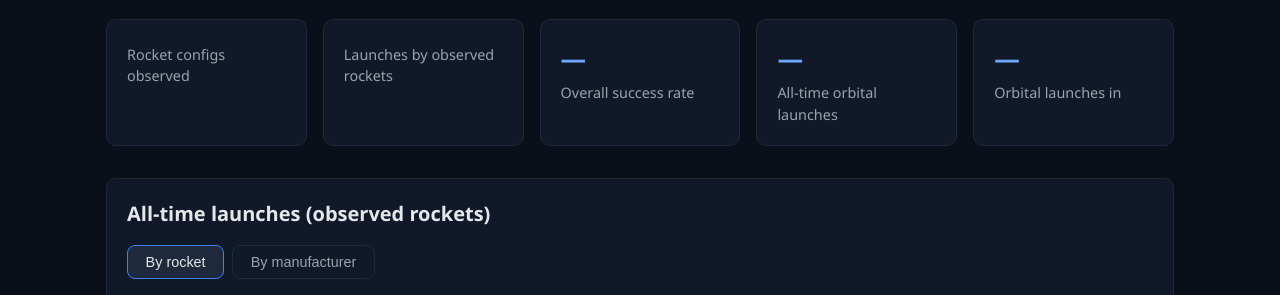
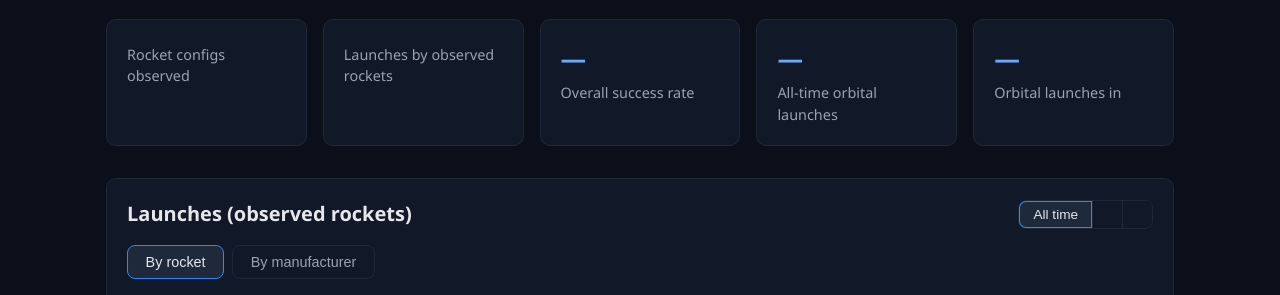
Before and after one commit to JoelEager/rocket-analytics, a Python web app: template templates/index.html in a window 1280 px wide. Shown: the part 202-497 px from the top of the page. Run offline with Jinja, Linux system fonts and the light colour scheme; the template is opened without the code that fills it, so the values that code supplies are empty.

Commit message:
Let viewers scope the launch charts to the current or previous year instead of all-time totals

```diff
--- a/static/style.css
+++ b/static/style.css
@@ -114,6 +114,60 @@ section h2 {
 .chart-pane {
   height: 340px;
   position: relative;
+}
+
+.chart-head {
+  align-items: center;
+  display: flex;
+  flex-wrap: wrap;
+  gap: 0.75rem;
+  justify-content: space-between;
+  margin-bottom: 1rem;
+}
+
+.chart-head h2 {
+  margin-bottom: 0;
+}
+
+.seg {
+  border: 1px solid var(--border);
+  border-radius: 8px;
+  display: flex;
+}
+
+.seg[hidden] {
+  display: none;
+}
+
+.seg-btn {
+  background: var(--surface);
+  border: none;
+  color: var(--muted);
+  cursor: pointer;
+  font-size: 0.85rem;
+  padding: 0.4rem 0.9rem;
+}
+
+.seg-btn:hover {
+  color: var(--text);
+}
+
+.seg-btn.active {
+  background: var(--surface-active);
+  box-shadow: inset 0 0 0 1px var(--accent-strong);
+  color: var(--text);
+}
+
+.seg-btn + .seg-btn {
+  border-left: 1px solid var(--border);
+}
+
+.seg-btn:first-child {
+  border-radius: 7px 0 0 7px;
+}
+
+.seg-btn:last-child {
+  border-radius: 0 7px 7px 0;
 }
 
 /* Tabs and filter */
--- a/templates/index.html
+++ b/templates/index.html
@@ -71,7 +71,14 @@
 
     <section class="charts">
       <div class="chart-box">
-        <h2>All-time launches (observed rockets)</h2>
+        <div class="chart-head">
+          <h2>Launches (observed rockets)</h2>
+          <div class="seg" id="chart-scope">
+            <button class="seg-btn active" data-scope="all">All time</button>
+            <button class="seg-btn" data-scope="year">{{ stats.year_label }}</button>
+            <button class="seg-btn" data-scope="prev">{{ stats.prev_year_label }}</button>
+          </div>
+        </div>
         <div class="tabs" id="chart-tabs">
           <button class="tab active" data-pane="chart-rocket">By rocket</button>
           <button class="tab" data-pane="chart-manufacturer">By manufacturer</button>
@@ -395,7 +402,7 @@
     Chart.defaults.borderColor = '#1f2937';
 
     function barChart(id, data, fullNames) {
-      return new Chart($(id), {
+      const chart = new Chart($(id), {
         type: 'bar',
         data: {
           labels: Object.keys(data),
@@ -415,6 +422,12 @@
           },
         },
       });
+      chart.updateData = d => {
+        chart.data.labels = Object.keys(d);
+        chart.data.datasets[0].data = Object.values(d);
+        chart.update();
+      };
+      return chart;
     }
 
     const charts = {
@@ -424,6 +437,26 @@
     };
     wireTabs('#chart-tabs .tab', '.chart-pane',
       btn => charts[btn.dataset.pane].resize());
+
+    const SCOPE_DATA = {
+      all: {'chart-rocket': STATS.by_rocket,
+            'chart-manufacturer': STATS.by_manufacturer},
+      prev: {'chart-rocket': STATS.by_rocket_prev_year,
+             'chart-manufacturer': STATS.by_manufacturer_prev_year},
+      year: {'chart-rocket': STATS.by_rocket_year,
+             'chart-manufacturer': STATS.by_manufacturer_year},
+    };
+    const scopeBtns = [...document.querySelectorAll('#chart-scope .seg-btn')];
+    scopeBtns.forEach(btn => btn.addEventListener('click', () => {
+      scopeBtns.forEach(b => b.classList.toggle('active', b === btn));
+      for (const pane in charts) {
+        charts[pane].updateData(SCOPE_DATA[btn.dataset.scope][pane]);
+      }
+    }));
+    if (!STATS.year_label) $('chart-scope').hidden = true;
+    else if (!Object.keys(SCOPE_DATA.prev['chart-rocket']).length) {
+      scopeBtns.find(b => b.dataset.scope === 'prev').remove();
+    }
   </script>
 </body>
 </html>
```
Also changed, not shown: main.py (+34 -5 lines).
